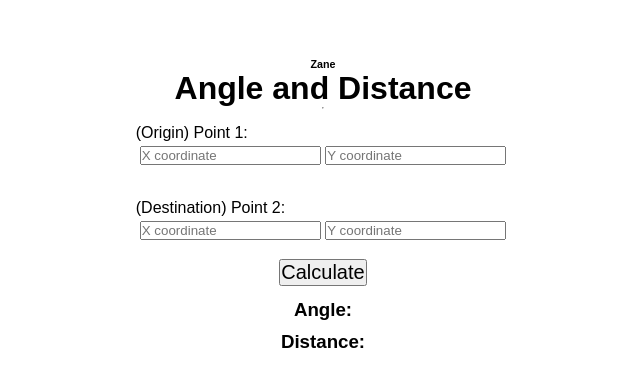
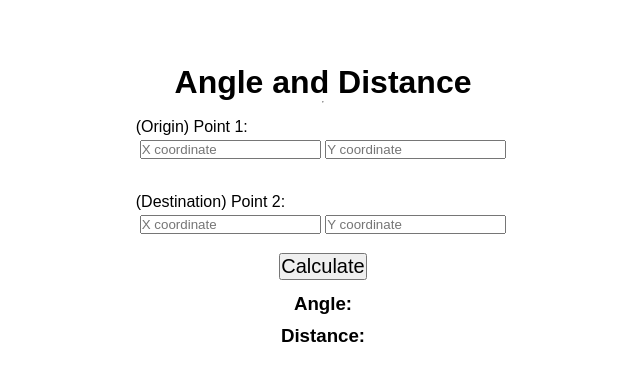
Before and after one commit to js-pg/angle-distance, a plain HTML site: page index.html in a window 1280 px wide. Shown: the part 192-578 px from the top of the page, without its empty margins (317-957 px from the left). Drawn offline with Linux system fonts and the light colour scheme.

Commit message:
Update index.html

```diff
--- a/index.html
+++ b/index.html
@@ -56,7 +56,6 @@
 
 <body>
     <div class="container">
-        <h6>Zane</h6>
         <h1>Angle and Distance</h1>
         <hr>
         <div style="margin: 15px;">
```
